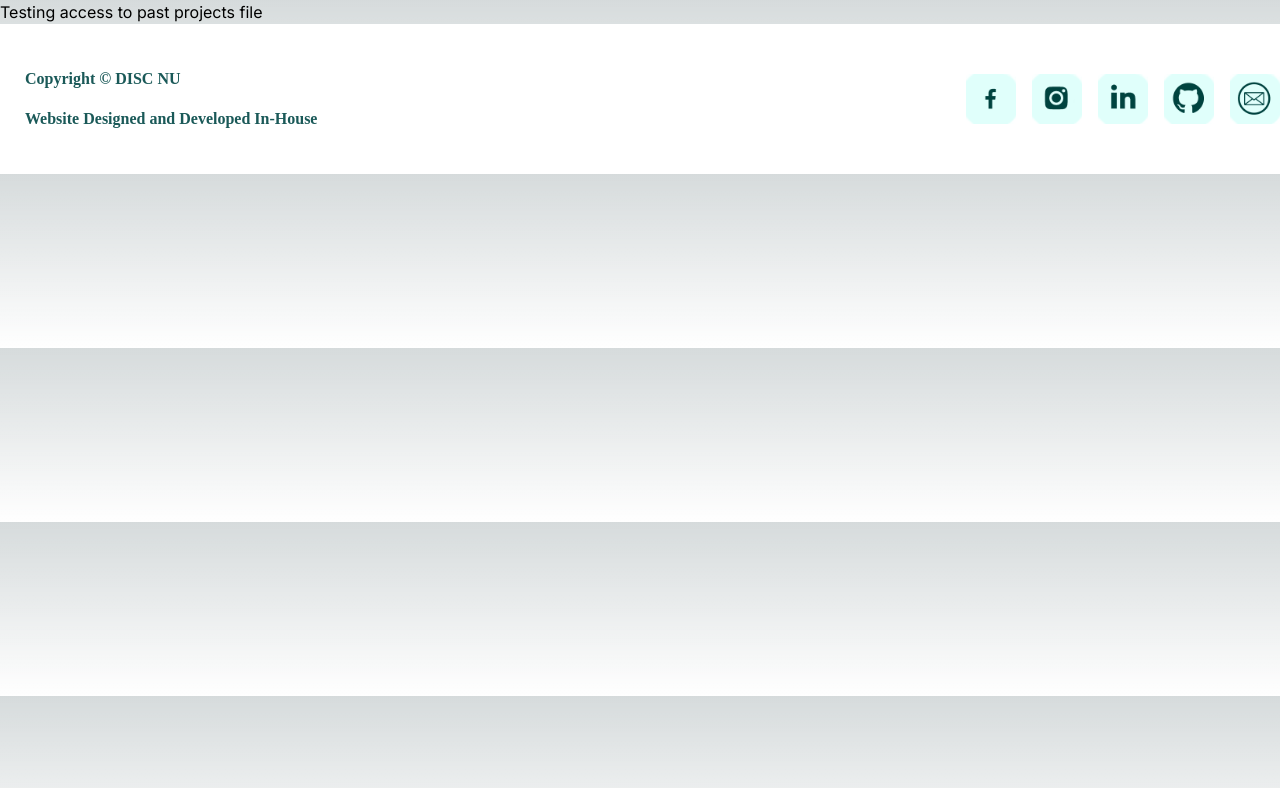
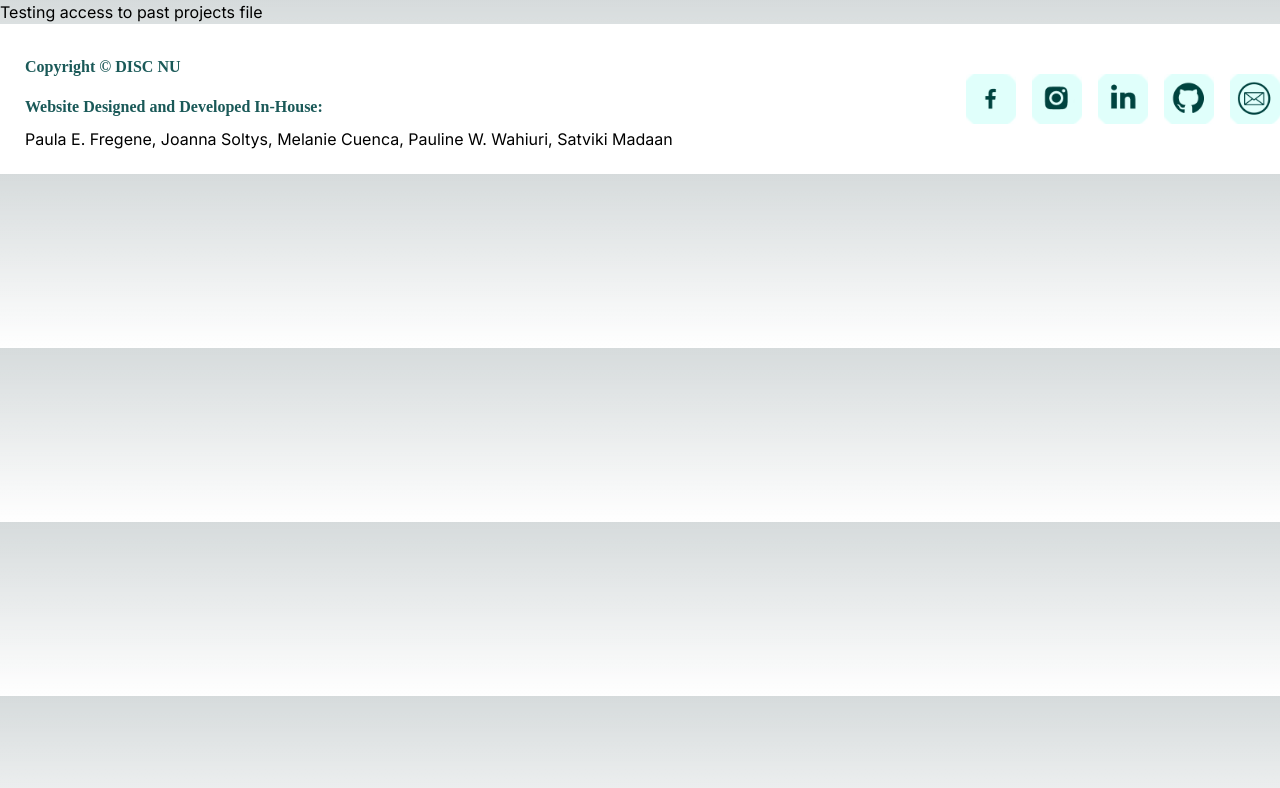
Before and after one commit to DISC-NU/DISC-NU-Website, a Next.js app in the folder disc-website/: page / in a window 1280 px wide. Shown: the top 788 px of the page. Built offline with nearby package versions, Linux system fonts and the light colour scheme.

Commit message:
footer edit

```diff
--- a/disc-website/src/app/components/footer.js
+++ b/disc-website/src/app/components/footer.js
@@ -3,9 +3,10 @@ export default function Footer () {
         <div className = "footer" style= {{display: "grid", gridTemplateColumns: "3fr 1fr"}}>
             <div>
                 <div class="flex justify-start">
-                    <div className = "footerText">
-                        <p>Copyright © DISC NU </p>
-                        <p>Website Designed and Developed In-House </p>
+                    <div>
+                        <p className = 'footerText'>Copyright © DISC NU </p>
+                        <p className = 'footerText'>Website Designed and Developed In-House: </p>
+                        <p> Paula E. Fregene, Joanna Soltys, Melanie Cuenca, Pauline W. Wahiuri, Satviki Madaan </p>
                     </div>
                 </div>
             </div>
```
